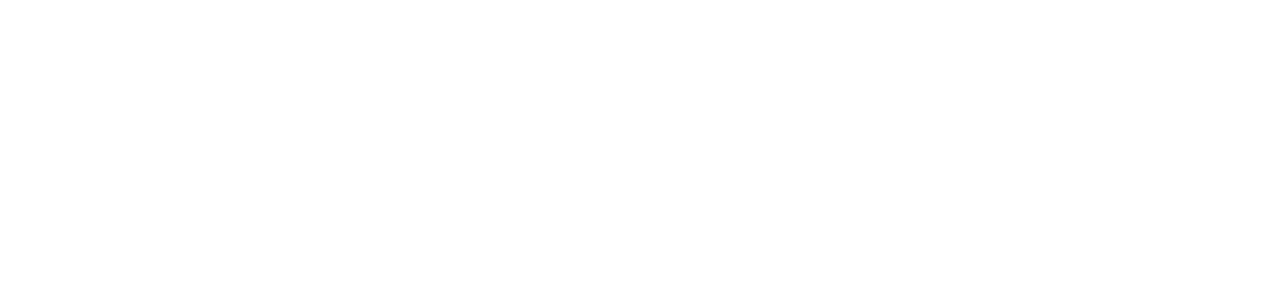
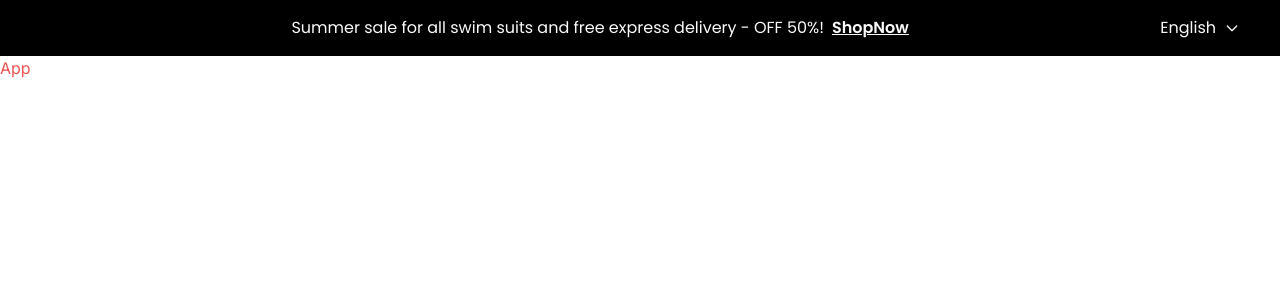
Before and after one commit to daniel-idowu-01/exclusive, a Next.js app: page / in a window 1280 px wide. Shown: the top 300 px of the page. Built offline with nearby package versions, Linux system fonts and the light colour scheme.

Commit message:
created header-info component

```diff
--- /dev/null
+++ b/app/components/HeaderInfo.tsx
@@ -0,0 +1,27 @@
+"use client";
+import React from "react";
+import { Dropdown } from "flowbite-react";
+
+const HeaderInfo = () => {
+  return (
+    <main className="poppins-regular flex justify-between bg-black w-full py-4 px-10 text-[#FAFAFA]">
+      <div></div>
+
+      <div className="hidden md:block">
+        Summer sale for all swim suits and free express delivery - OFF 50%!
+        <span className="underline ml-2 font-semibold">ShopNow</span>
+      </div>
+
+      <div>
+        <Dropdown label="English" inline>
+          <Dropdown.Item>English</Dropdown.Item>
+          <Dropdown.Item>Spanish</Dropdown.Item>
+          <Dropdown.Item>Italian</Dropdown.Item>
+          <Dropdown.Item>French</Dropdown.Item>
+        </Dropdown>
+      </div>
+    </main>
+  );
+};
+
+export default HeaderInfo;
--- a/app/globals.css
+++ b/app/globals.css
@@ -1,3 +1,11 @@
+@import url("https://fonts.googleapis.com/css2?family=Poppins:ital,wght@0,100;0,200;0,300;0,400;0,500;0,600;0,700;0,800;0,900;1,100;1,200;1,300;1,400;1,500;1,600;1,700;1,800;1,900&display=swap");
+
 @tailwind base;
 @tailwind components;
 @tailwind utilities;
+
+.poppins-regular {
+  font-family: "Poppins", sans-serif;
+  font-weight: 400;
+  font-style: normal;
+}
--- a/app/layout.tsx
+++ b/app/layout.tsx
@@ -1,6 +1,7 @@
 import type { Metadata } from "next";
 import { Inter } from "next/font/google";
 import "./globals.css";
+import HeaderInfo from "./components/HeaderInfo";
 
 const inter = Inter({ subsets: ["latin"] });
 
@@ -16,7 +17,10 @@
 }>) {
   return (
     <html lang="en">
-      <body className={inter.className}>{children}</body>
+      <body className={inter.className}>
+        <HeaderInfo />
+        {children}
+      </body>
     </html>
   );
 }
--- a/app/page.tsx
+++ b/app/page.tsx
@@ -1,8 +1,3 @@
-
 export default function Home() {
-  return (
-    <main>
-
-    </main>
-  );
+  return <main className="text-red-500">App</main>;
 }
--- a/tailwind.config.ts
+++ b/tailwind.config.ts
@@ -5,6 +5,7 @@
     "./pages/**/*.{js,ts,jsx,tsx,mdx}",
     "./components/**/*.{js,ts,jsx,tsx,mdx}",
     "./app/**/*.{js,ts,jsx,tsx,mdx}",
+    'node_modules/flowbite-react/lib/esm/**/*.js',
   ],
   theme: {
     extend: {
@@ -15,6 +16,8 @@
       },
     },
   },
-  plugins: [],
+  plugins: [
+    require('flowbite/plugin'),
+  ],
 };
 export default config;
```
Also changed, not shown: package.json (+6 -5 lines), text.txt (added), 1 other file (tests, documents, lock files or other folders).
